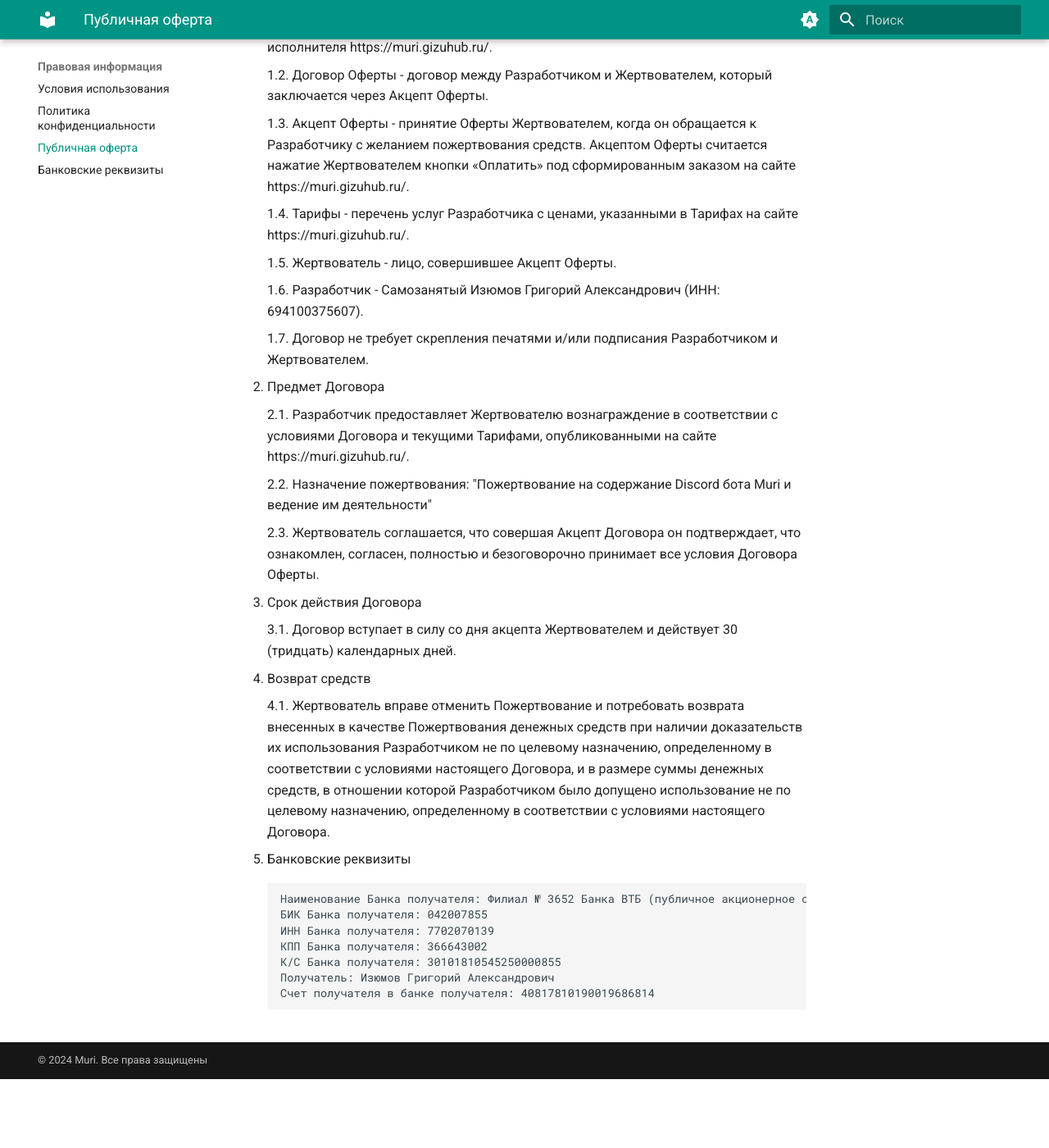
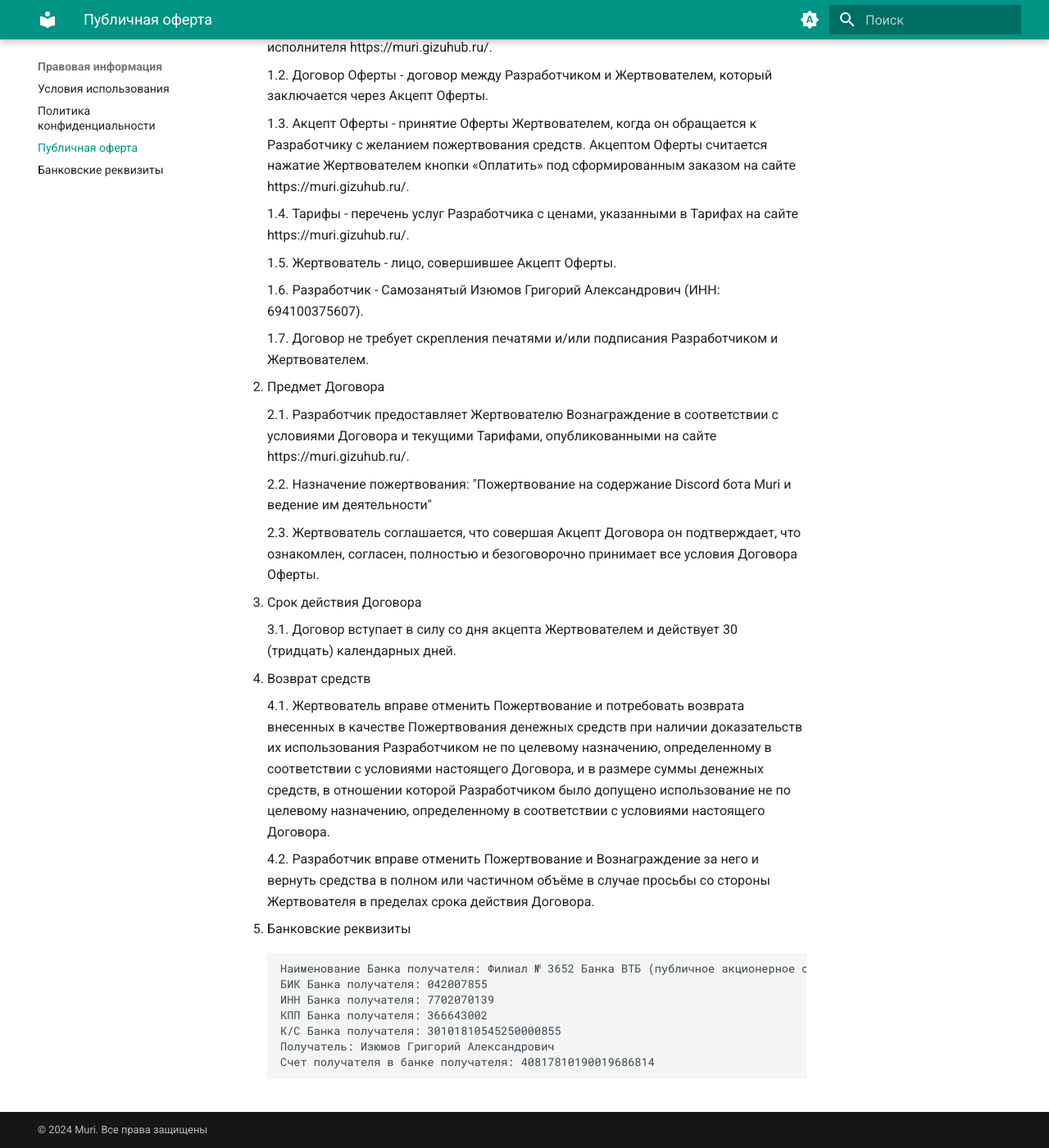
Before and after one commit to Muri-ds/muri-ds.github.io, an MkDocs documentation site: the page built from docs/legal/oferta.md, in a window 1280 px wide and 1400 px high, scrolled down 384 px. Shown: the whole window at 82% size. Built offline with MkDocs 1.6.1 and Material for MkDocs 9.7.7, drawn with Linux system fonts in a browser that asks for light colours; before the commit the page ends 1700 px from its top, so only the background shows below that.

Commit message:
Change oferta

````diff
--- a/docs/legal/oferta.md
+++ b/docs/legal/oferta.md
@@ -21,7 +21,7 @@
 
 2. Предмет Договора
 
-    2.1. Разработчик предоставляет Жертвователю вознаграждение в соответствии с условиями Договора и текущими Тарифами, опубликованными на сайте https://muri.gizuhub.ru/.
+    2.1. Разработчик предоставляет Жертвователю Вознаграждение в соответствии с условиями Договора и текущими Тарифами, опубликованными на сайте https://muri.gizuhub.ru/.
 
     2.2. Назначение пожертвования: "Пожертвование на содержание Discord бота Muri и ведение им деятельности"
 
@@ -35,6 +35,8 @@
 
     4.1. Жертвователь вправе отменить Пожертвование и потребовать возврата внесенных в качестве Пожертвования денежных средств при наличии доказательств их использования Разработчиком не по целевому назначению, определенному в соответствии с условиями настоящего Договора, и в размере суммы денежных средств, в отношении которой Разработчиком было допущено использование не по целевому назначению, определенному в соответствии с условиями настоящего Договора.
 
+    4.2. Разработчик вправе отменить Пожертвование и Вознаграждение за него и вернуть средства в полном или частичном объёме в случае просьбы со стороны Жертвователя в пределах срока действия Договора.
+
 5. Банковские реквизиты
 ```
 Наименование Банка получателя: Филиал № 3652 Банка ВТБ (публичное акционерное общество) в г. Воронеже
````
